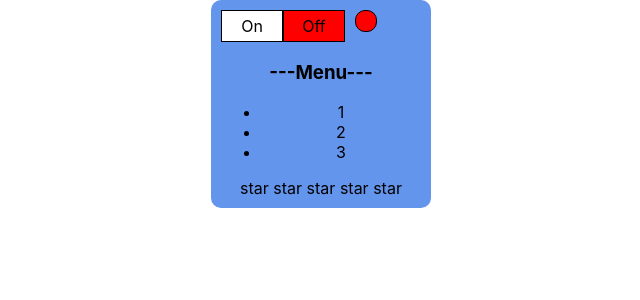
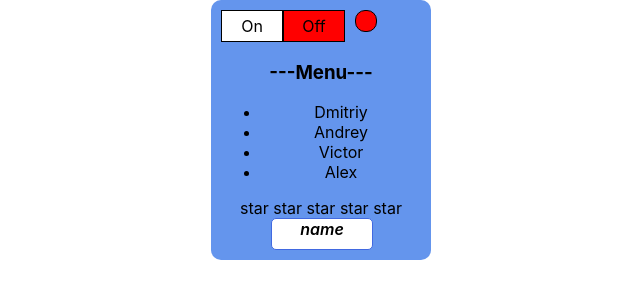
Before and after one commit to IshniyazovFail/React-cabzda-kak-prosto, a React (Create React App) app: page / in a window 1280 px wide. Shown: the top 300 px of the page, without its empty margins (319-959 px from the left). Built offline with nearby package versions, Linux system fonts and the light colour scheme.

Commit message:
add select

```diff
--- a/package.json
+++ b/package.json
@@ -21,7 +21,7 @@
     "build": "react-scripts build",
     "test": "react-scripts test",
     "eject": "react-scripts eject",
-    "storybook": "start-storybook -p 9009 -s public",
+    "storybook": "start-storybook -p 6006 -s public",
     "build-storybook": "build-storybook -s public"
   },
   "eslintConfig": {
--- a/src/App.css
+++ b/src/App.css
@@ -5,4 +5,5 @@ background-color: cornflowerblue;
     border-radius: 10px;
     text-align: center;
     padding: 10px;
+
 }
--- a/src/App.tsx
+++ b/src/App.tsx
@@ -3,20 +3,35 @@ import './App.css';
 import Accordion from "./components/Accordion/Accordion";
 import {Rating, RatingValueType} from "./components/Rating/Rating";
 import {OffOn} from "./components/OffOn/OffOn";
+import {UncontrolledInput, UncontrolledInputRef} from "./components/UncontrolledInput";
+import {ControlledCheckbox, ControlledInput, ControlledSelect} from "./components/ControlledInput";
+import {Select} from "./components/Select/Select";
 
 function App() {
 
     let [ratingValue, SetRatingValue] = useState<RatingValueType>(0)
     let [collapsed, setCollapsed] = useState<boolean>(false)
     let [indicator, setIndicator] = useState<boolean>(false)
+    const items = [{name: "Dmitriy", value: 1},
+        {name: "Andrey", value: 2},
+        {name: "Victor", value: 3},
+        {name: "Alex", value: 4},
+    ];
     return (
 
 
         <div className="body">
             <OffOn on={indicator} onClick={setIndicator}/>
-            <Accordion titleValue={"Menu"} collapsed={collapsed} onClick={()=>{setCollapsed(!collapsed)}}/>
+            <Accordion callback={(value)=>{alert(`hello id${value}` )}} items={items} titleValue={"Menu"} collapsed={collapsed} onClick={() => {
+                setCollapsed(!collapsed)
+            }}/>
             <Rating value={ratingValue} onClick={SetRatingValue}/>
-
+            <Select callback={()=> {}} items={items}/>
+            {/*  <UncontrolledInput/>
+            <UncontrolledInputRef/>
+            <ControlledInput/>
+            <ControlledCheckbox/>
+            <ControlledSelect/>*/}
         </div>
     );
 }
--- a/src/components/Accordion/Accordion.tsx
+++ b/src/components/Accordion/Accordion.tsx
@@ -4,6 +4,8 @@ type AccordionPropsType ={
     titleValue:string
     collapsed:boolean
     onClick:()=>void
+    items:itemsPropsType[]
+    callback:(value:any)=>void
 }
 
 function Accordion(props: AccordionPropsType) {
@@ -12,7 +14,7 @@ function Accordion(props: AccordionPropsType) {
     return (
             <div>
                 <AccordionTitle collapsed={props.collapsed} onClick={props.onClick} title={props.titleValue}/>
-                {!props.collapsed && <AccordionBody/>}
+                {!props.collapsed && <AccordionBody  onclick={props.callback}  items={props.items} />}
             </div>
         )
 
@@ -23,20 +25,31 @@ type AccordionTitlePropsType={
     title:string
     collapsed:boolean
     onClick:()=>void
+
 }
 function AccordionTitle(props:AccordionTitlePropsType) {
     console.log("AccordionTitle rendered")
     return <h3 onClick={props.onClick}>---{props.title}---</h3>
 }
 
-function AccordionBody() {
+type itemsPropsType={
+    name:string
+    value:any
+}
+type AccordionBodyType = {
+    items:itemsPropsType[]
+    onclick:(value:any)=>void
+}
+
+function AccordionBody(p:AccordionBodyType) {
     console.log("AccordionBody rendered")
     return (
         <ul>
-            <li>1</li>
-            <li>2</li>
-            <li>3</li>
+            {
+                p.items.map((el,index)=><li onClick={()=>p.onclick(el.value)} key={index}>{el.name}</li>)
+            }
         </ul>
+
     )
 }
 export default Accordion
--- /dev/null
+++ b/src/components/ControlledInput.tsx
@@ -0,0 +1,55 @@
+import React, {ChangeEvent, useState} from 'react';
+
+export const ControlledInput = () => {
+    const[value,setValue]=useState('')
+const[addValue,setAddValue]=useState("")
+    const onChangeHAndler=(e:ChangeEvent<HTMLInputElement>)=>{
+        setValue(e.currentTarget.value)
+    }
+
+    const onClickHandler=()=>{
+        setAddValue(value)
+        setValue("")
+    }
+    return (
+        <div>
+           <input value={value} onChange={onChangeHAndler}/>
+            <button onClick={onClickHandler}>add</button>
+            value: {addValue}
+        </div>
+    );
+};
+
+
+export const ControlledCheckbox = () => {
+    const[value,setValue]=useState(true)
+
+const onChangeHandler=(e:ChangeEvent<HTMLInputElement>)=>{
+    setValue(e.currentTarget.checked)
+}
+    return (
+        <div>
+            <input type="checkbox" checked={value} onChange={onChangeHandler}/>
+
+        </div>
+    );
+};
+
+export const ControlledSelect = () => {
+    const[value,setValue]=useState<undefined|string>(undefined)
+
+    const onChangeHandler=(e:ChangeEvent<HTMLSelectElement>)=>{
+        setValue(e.currentTarget.value)
+    }
+    return (
+        <div>
+            <select value={value} onChange={onChangeHandler}>
+                <option>none</option>
+                <option value={"1"}>Minsk</option>
+                <option value={"2"}>Moscow</option>
+                <option value={"3"}>Kazan</option>
+            </select>
+
+        </div>
+    );
+};
--- /dev/null
+++ b/src/components/Select/Select.module.css
@@ -0,0 +1,29 @@
+.selectName{
+    width: 100px;
+    height: 30px;
+    border: solid 1px royalblue;
+    text-align: center;
+    margin-left: 50px;
+    font-weight: 600;
+    background-color: white;
+    border-radius: 5px;
+    font-style: italic;
+}
+.selectName:hover{
+    cursor: pointer;
+}
+.selectBody{
+    border: solid 1px royalblue;
+    background-color: white;
+    width: 100px;
+    margin-left: 50px;
+    border-radius: 5px;
+    font-style: italic;
+    padding: 5px 0;
+
+}
+
+.name:hover{
+    background-color: whitesmoke;
+    cursor: pointer;
+}
--- /dev/null
+++ b/src/components/Select/Select.tsx
@@ -0,0 +1,53 @@
+import React, {useState} from 'react';
+import style from "./Select.module.css"
+type itemsPropsType = {
+    name: string
+    value: any
+}
+
+type SelectType = {
+    items: itemsPropsType[]
+    callback: (value: any) => void
+}
+
+export const Select = (p: SelectType) => {
+    const [selected, setSelected] = useState(false)
+    const [selectName, setSelectName] = useState("name")
+
+
+    return (
+        <div className={style.body}>
+            <SelectTitle callback={() => {
+                setSelected(!selected)
+            }} selectName={selectName}/>
+            {selected && <SelectBody changeSelectName={(name)=>{setSelectName(name); setSelected(!selected)}} items={p.items}/>}
+        </div>
+    );
+};
+
+type SelectTitleType = {
+    selectName: string
+    callback: () => void
+}
+const SelectTitle = (p: SelectTitleType) => {
+    const onclickHandler = () => {
+        p.callback()
+    }
+
+    return (
+        <div className={style.selectName} onClick={onclickHandler}>{p.selectName}</div>
+    )
+}
+
+type SelectBodyType = {
+    items: itemsPropsType[]
+    changeSelectName:(name:string)=>void
+}
+const SelectBody = (p: SelectBodyType) => {
+
+    return (
+        <div className={style.selectBody}>
+            {p.items.map(el => <div className={style.name} key={el.value} onClick={()=>p.changeSelectName(el.name)}>{el.name}</div>)}
+        </div>
+    )
+}
--- /dev/null
+++ b/src/components/UncontrolledInput.tsx
@@ -0,0 +1,36 @@
+import React, {ChangeEvent, useRef, useState} from 'react';
+
+export const UncontrolledInput = () => {
+    const [value,setValue]=useState("")
+    const[newValue,setNewValue]=useState("")
+    const onChangeHandler=(e:ChangeEvent<HTMLInputElement>)=>{
+        setValue(e.currentTarget.value)
+    }
+    const onClickHandler=()=>{
+        setNewValue(value)
+    }
+    return (
+        <div>
+           <input onChange={onChangeHandler}/> <button onClick={onClickHandler}>Add Value</button>{newValue}
+        </div>
+    );
+};
+
+export const UncontrolledInputRef=()=>{
+
+    const [value,setValue]=useState("")
+
+    let ValueRef=useRef<HTMLInputElement>(null)
+
+    const onClickHandler=()=>{
+   const el=ValueRef.current as HTMLInputElement
+
+        setValue(el.value)
+    }
+
+    return(
+        <div>
+            <input ref={ValueRef}/> <button onClick={onClickHandler}>Add Value</button>{value}
+        </div>
+    )
+}
```
Also changed, not shown: 1 other file (tests, documents, lock files or other folders).
